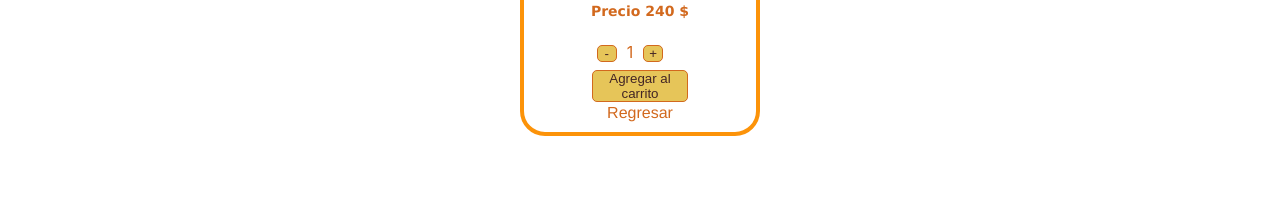
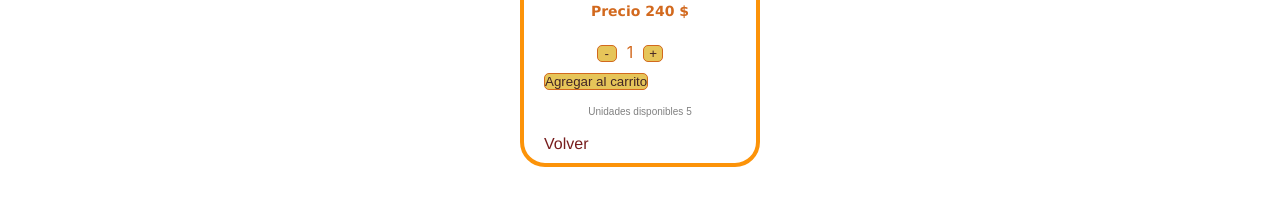
Before and after one commit to Mariangelesmartinezd/reactjs.Martinez, a React (Create React App) app: page /detalle/1 in a window 1280 px wide. Shown: the part 574-777 px from the top of the page. Built offline with nearby package versions, Linux system fonts and the light colour scheme.

Commit message:
cart context

```diff
--- a/src/App.js
+++ b/src/App.js
@@ -9,6 +9,7 @@ import './components/ItemListContainer/ItemListContainer.css'
 import './components/Item/Item.css'
 import { BrowserRouter, Route, Routes } from 'react-router-dom';
 import CartWidget from './components/CartWidget/CartWidget';
+import CartProvider from './context/CartProvider';
 
 
 
@@ -16,6 +17,7 @@ function App() {
 
   return (
     <>
+    <CartProvider>
       <BrowserRouter>
         <NavBar />
         <Routes>
@@ -25,6 +27,7 @@ function App() {
           <Route path='/detalle/:detalleId' element={<ItemDetailContainer />} />
         </Routes>
       </BrowserRouter>
+      </CartProvider>
     </>
   )
 }
--- a/src/components/CartWidget/CartWidget.js
+++ b/src/components/CartWidget/CartWidget.js
@@ -1,7 +1,7 @@
-
 import cart from '../img/cartshop.jpeg';
 
 const CartWidget = () => {
+    console.log(CartWidget)
     return (
         <div>
             <img src={cart} className="cart" alt="cart" />
--- a/src/components/Counter/Counter.css
+++ b/src/components/Counter/Counter.css
@@ -9,16 +9,3 @@
     background-color: rgb(230, 197, 89);
     border: 1px solid chocolate;
 }
-button{
-    background-color: rgb(230, 197, 89);
-    border: 1px solid chocolate;
-    border-radius: 5px;
-    color: rgb(66, 37, 37);
-}
-
-.volver{
-    text-decoration: none;
-    font-family: 'Franklin Gothic Medium', 'Arial Narrow', Arial, sans-serif;
-    margin-bottom: 1rem;
-    color: chocolate;
-}
--- a/src/components/Counter/Counter.js
+++ b/src/components/Counter/Counter.js
@@ -1,25 +1,19 @@
 import './Counter.css';
-import { useState, useEffect } from 'react';
-import { Link } from 'react-router-dom';
 
-const Counter = ({initial, stock, onAdd}) => {
-    const [count, setCount] = useState(parseInt(initial));
+
+const Counter = ({stock, count, setCount}) => {
+
 
   const sumar = () => count < stock ? setCount(count + 1) : alert('PRODUCTO AGOTADO')
   const restar = () => count > 0 ? setCount(count - 1) : alert('ERROR, minimo 1 unidad')
 
-  useEffect(()=>{
-    setCount(parseInt(initial))
-  }, [initial])
 
     return (
         <div className='counter'>
             <button className='rest' onClick={restar}>-</button>
             <span>{count}</span>
-            <button className='add' onClick={sumar}>+</button><span></span><button disabled={stock <=0} onClick ={() => onAdd(count)}> Agregar al carrito</button>
-            <div>
-                <Link className='volver' to='/'>Regresar</Link>
-            </div>
+            <button className='add' onClick={sumar}>+</button><span></span>
+
         </div>
     )
 }
--- a/src/components/Item/Item.css
+++ b/src/components/Item/Item.css
@@ -40,15 +40,7 @@
     text-align: center;
 }
 
-.stock {
-    text-decoration: none;
-    font-size: 8px;
-    font-weight: 400;
-    font-family: sans-serif;
-    margin-bottom: 0.5rem;
-    text-align: center;
-    color: grey;
-}
+
 
 .info-product {
     text-decoration: none;
--- a/src/components/Item/Item.js
+++ b/src/components/Item/Item.js
@@ -9,7 +9,6 @@ const Item = ({info}) => {
         <div className="nombre-producto">{info.nombre}</div>
         <div className="precio-producto">{info.precio} $</div>
         <div className="detalle">Ver detalles del producto</div>
-        <div className="stock">Unidades disponibles  5</div>
       </div>
   )
 }
--- a/src/components/ItemDetail/ItemDetail.css
+++ b/src/components/ItemDetail/ItemDetail.css
@@ -60,10 +60,8 @@
 .link{
 
     font-size: 14px;
-    font-weight: 600;
     font-family: Verdana, Geneva, Tahoma, sans-serif;
     margin-bottom: 0.5rem;
-    text-align: center;
     padding: 15px;
     color: #c55938;
     text-align: center;
@@ -72,3 +70,26 @@
 span{
     padding: 10px;
 }
+button{
+    background-color: rgb(230, 197, 89);
+    border: 1px solid chocolate;
+    border-radius: 5px;
+    color: rgb(66, 37, 37);
+    margin-bottom: 1rem
+}
+
+.volver{
+    text-decoration: none;
+    font-family: 'Franklin Gothic Medium', 'Arial Narrow', Arial, sans-serif;
+    margin-bottom: 1rem;
+    color: rgb(119, 29, 29);
+}
+.stock {
+    text-decoration: none;
+    font-size: 10px;
+    font-weight: 400;
+    font-family: sans-serif;
+    margin-bottom: 1rem;
+    text-align: center;
+    color: grey;
+}
--- a/src/components/ItemDetail/ItemDetail.js
+++ b/src/components/ItemDetail/ItemDetail.js
@@ -1,16 +1,18 @@
 import Counter from '../Counter/Counter';
 import './ItemDetail.css';
-import { useState } from 'react';
+import { useState, useContext } from 'react';
 import { Link } from 'react-router-dom';
-
+import { CartContext } from '../../context/CartContext';
 
 const ItemDetail = ({ info }) => {
+  const [count, setCount] = useState(1);
 
   const [goTocart, setGoTocard] = useState(false)
+  const { addToCart } = useContext((CartContext))
 
-
-  const onAdd = ()=> {
-    setGoTocard(true);
+  const onAdd = (goTocart) => {
+    setGoTocard(goTocart);
+    addToCart(info, goTocart)
   }
 
   return (
@@ -22,9 +24,13 @@ const ItemDetail = ({ info }) => {
           <div className="desc-det">{info.desc}</div>
           <div className="precio-producto-det">Precio {info.precio} $</div>
           {
-            goTocart ? <Link className='link' to='/cart'>Hacé clic para terminar tu compra</Link> : <Counter initial={1} stock={5} onAdd={onAdd} />
+            goTocart ? <Link className='link' to='/cart'>Producto agregado al carrito</Link> : <Counter stock={info.cantidad} onAdd={onAdd} count={count} setCount={setCount} />
           }
-
+          <button onClick={() => onAdd(count)}> Agregar al carrito</button>
+          <div>
+          <div className="stock">Unidades disponibles {info.cantidad}</div>
+            <Link className='volver' to='/'>Volver</Link>
+          </div>
 
         </div>
 
--- a/src/components/ItemDetailContainer/ItemDetailContainer.js
+++ b/src/components/ItemDetailContainer/ItemDetailContainer.js
@@ -17,7 +17,7 @@ const ItemDetailContainer = () => {
       }, 2000);
     });
     const dataFiltrada = data.filter((prodList) => prodList.id === detalleId);
-    console.log(dataFiltrada)
+    //console.log(dataFiltrada)
     setProdList(...dataFiltrada)
 
   }, []);
--- /dev/null
+++ b/src/context/CartContext.js
@@ -0,0 +1,3 @@
+import { createContext } from "react";
+
+export const CartContext = createContext();
--- /dev/null
+++ b/src/context/CartProvider.js
@@ -0,0 +1,35 @@
+import { useState } from "react";
+import { CartContext } from "./CartContext";
+
+
+export const CartProvider = ({ children }) => {
+    const [cart, setCart] = useState([]);
+
+    const clearCart = () => setCart([]);
+
+    const isInCart = (id) => cart.find(info => info.id === id) ? true : false;
+
+    const removeProduct = (id) => setCart(cart.filter(info => info.id !== id));
+
+    const addToCart = (info, cantidad) => {
+        let newCart;
+        let product = cart.find(product => product.id === info.id);
+        if (product) {
+            product.cantidad += cantidad;
+            newCart = [...cart];
+        } else {
+            product = { ...info, cantidad: cantidad };
+            newCart = [...cart, product];
+        }
+        setCart(newCart);
+    }
+    console.log('carrito:', cart);
+
+    return (
+        <CartContext.Provider value={{ addToCart, clearCart, isInCart, removeProduct }}>
+            {children}
+        </CartContext.Provider>
+    );
+};
+
+export default CartProvider;
```
Also changed, not shown: src/components/Data.js (+12 -12 lines).
